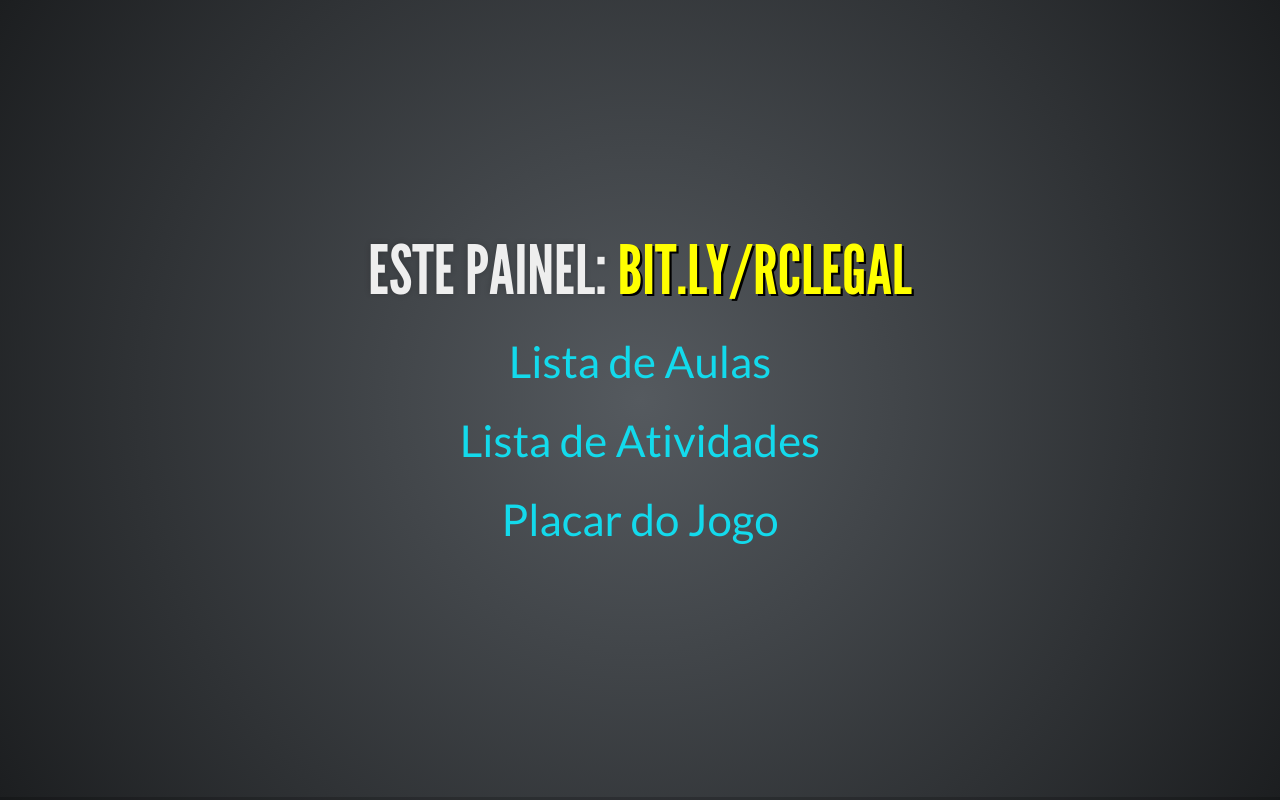
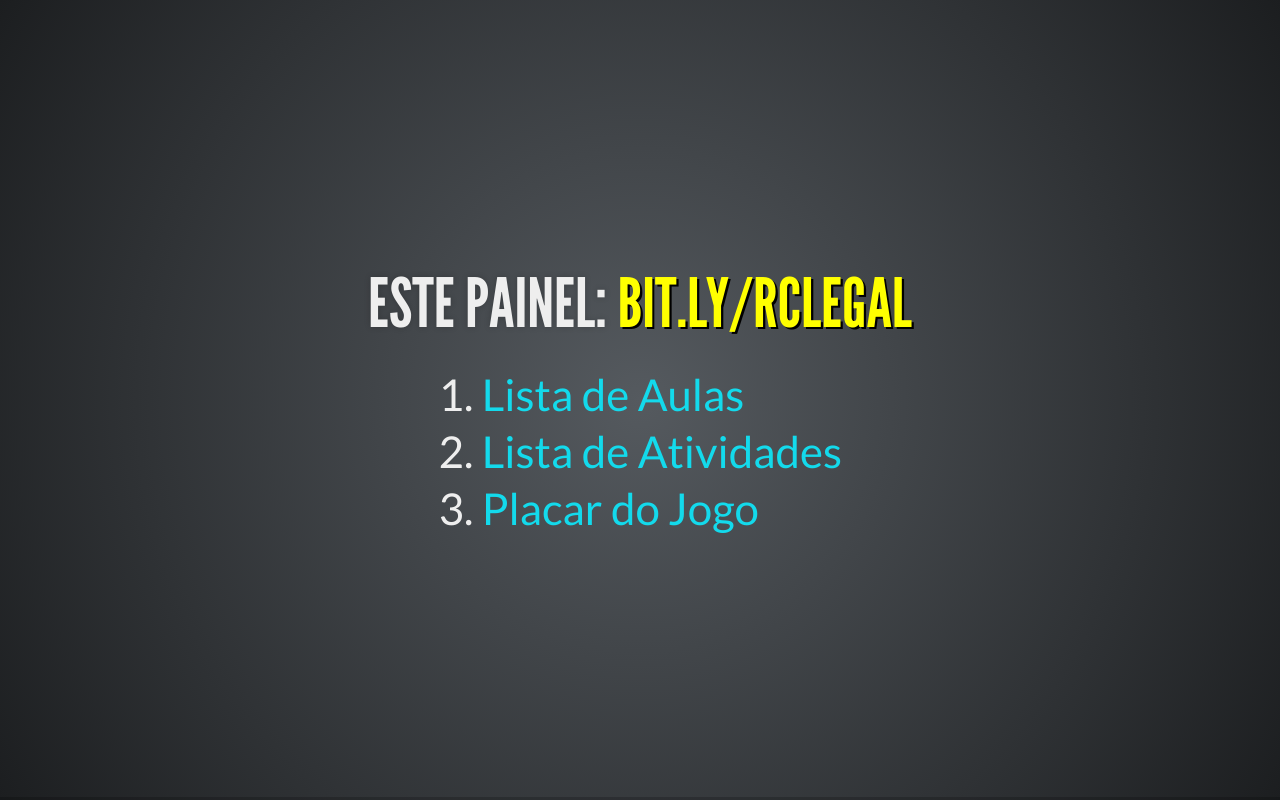
Before and after one commit to raciocinio-computacional/raciocinio-computacional.github.io, a website: page index.html in a window 1280 px wide. Drawn offline with Linux system fonts and the light colour scheme.

Commit message:
realce painel5

```diff
--- a/index.html
+++ b/index.html
@@ -29,9 +29,11 @@
 		<div class="slides">
 			<section>
 				<h3>Este painel: <a shadow-sm yellow href="http://bit.ly/rclegal">bit.ly/rclegal</a></h3>
-				<p><a href="aulas.html">Lista de Aulas</a></p>
-				<p><a href="atividades.html">Lista de Atividades</a></p>
-				<p><a href="https://docs.google.com/spreadsheets/d/1V5XDEYNXoFUPIbfsO6b72G0JmwrfEU7pNymQUX95gz0/edit?usp=sharing">Placar do Jogo</a></p>
+				<ol>
+					<li><a href="aulas.html">Lista de Aulas</a></li>
+					<li><a href="atividades.html">Lista de Atividades</a></li>
+					<li><a href="https://docs.google.com/spreadsheets/d/1V5XDEYNXoFUPIbfsO6b72G0JmwrfEU7pNymQUX95gz0/edit?usp=sharing">Placar do Jogo</a></li>
+				</ol>
 			</section>
 		</div>
 	</div>
```
